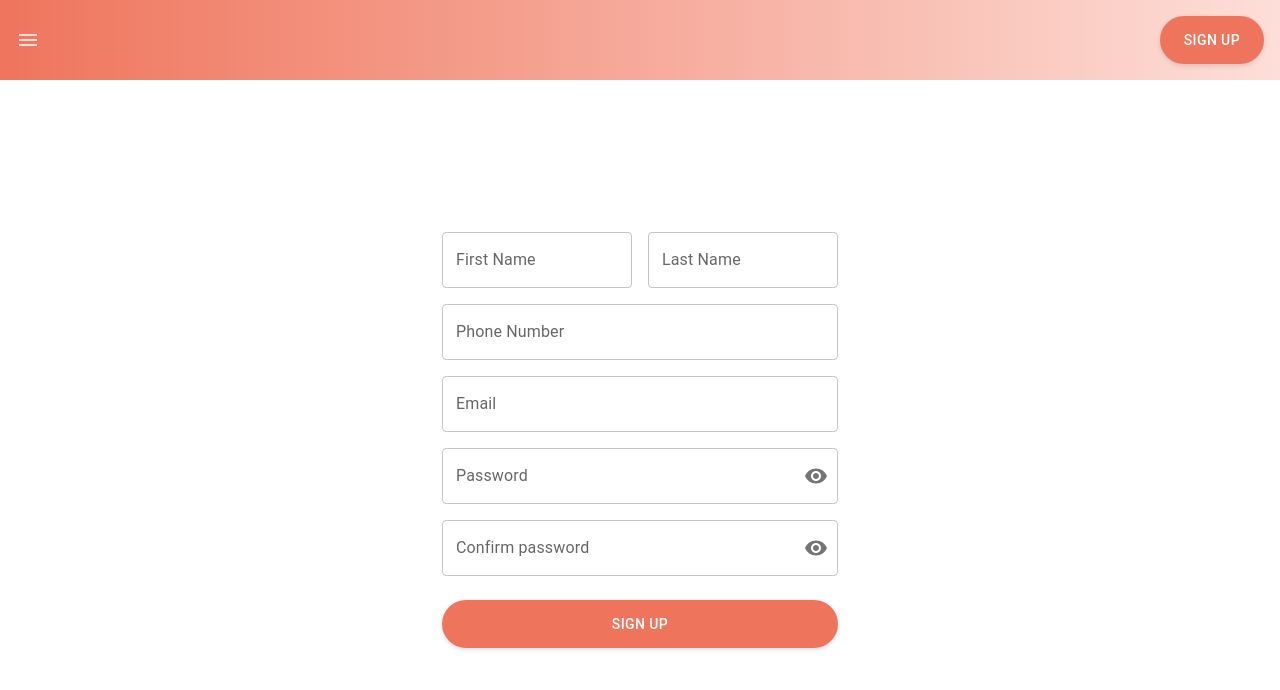
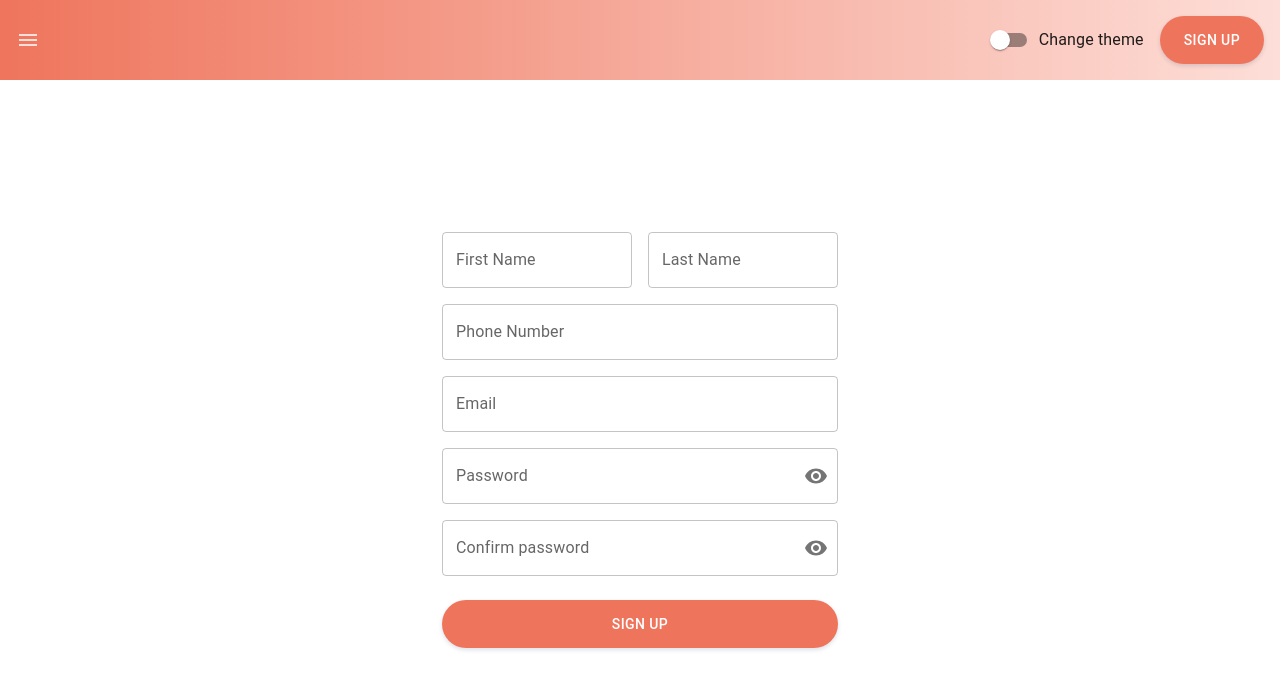
Before and after one commit to DelhiaGbelidji/read-it, a Next.js app: page /authentification/signup in a window 1280 px wide. Shown: the top 690 px of the page. Built offline with nearby package versions, Linux system fonts and the light colour scheme.

Commit message:
fix review

```diff
--- a/src/app/authentification/components/SignUpForm.tsx
+++ b/src/app/authentification/components/SignUpForm.tsx
@@ -13,7 +13,7 @@ import { yupResolver } from "@hookform/resolvers/yup";
 
 import { ActionButton } from "@/components/buttons/ActionButton";
 import { Schema_SignUp } from "@/schemas";
-import { Type_SignUp_Data } from "@/types";
+import { Type_SignUp_Data } from "@/types/auth.type";
 
 const SignUpForm = () => {
   const {
--- a/src/app/layout.tsx
+++ b/src/app/layout.tsx
@@ -22,7 +22,7 @@ export default function RootLayout({
 }) {
   const [isDark, setIsDark] = useState(false);
 
-  const switchTheme: any = () => {
+  const switchTheme = () => {
     setIsDark(!isDark);
   };
 
--- a/src/components/header/Header.tsx
+++ b/src/components/header/Header.tsx
@@ -1,11 +1,11 @@
-"useClient";
+"use client";
 import { FormControlLabel, Grid, IconButton, Switch } from "@mui/material";
 import MenuIcon from "@mui/icons-material/Menu";
 import { useRouter } from "next/navigation";
 
 import { ActionButton } from "../buttons/ActionButton";
 
-export default function Header({ switchTheme }: { switchTheme: any }) {
+export default function Header({ switchTheme }: { switchTheme: () => void }) {
   const router = useRouter();
   return (
     <Grid className="public-header" sx={{ p: 2 }}>
@@ -15,7 +15,7 @@ export default function Header({ switchTheme }: { switchTheme: any }) {
         justifyContent={"space-between"}
         alignItems={"center"}
       >
-        <Grid lg={6}>
+        <Grid item lg={6}>
           <IconButton
             size="large"
             edge="start"
@@ -26,8 +26,15 @@ export default function Header({ switchTheme }: { switchTheme: any }) {
             <MenuIcon />
           </IconButton>
         </Grid>
-
-        {/* <FormControlLabel
+        <Grid
+          item
+          xs={6}
+          justifyContent={"flex-end"}
+          container
+          direction={"row"}
+          alignItems={"center"}
+        >
+          <FormControlLabel
             control={
               <Switch
                 onChange={switchTheme}
@@ -36,7 +43,7 @@ export default function Header({ switchTheme }: { switchTheme: any }) {
               />
             }
             label="Change theme"
-          /> */}
+          />
           <ActionButton
             variant="contained"
             onClick={() => router.push("/authentification/signup")}
@@ -45,5 +52,6 @@ export default function Header({ switchTheme }: { switchTheme: any }) {
           </ActionButton>
         </Grid>
       </Grid>
+    </Grid>
   );
 }
```
Also changed, not shown: src/types/auth.type.ts (renamed from src/types.ts). Lines whose indentation alone changed are shown as unchanged.
